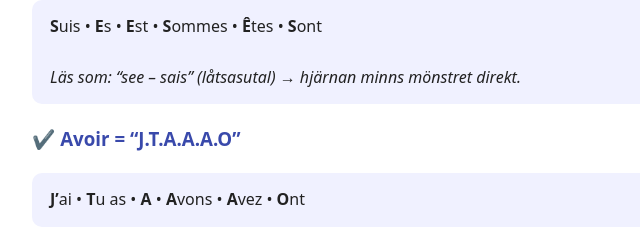
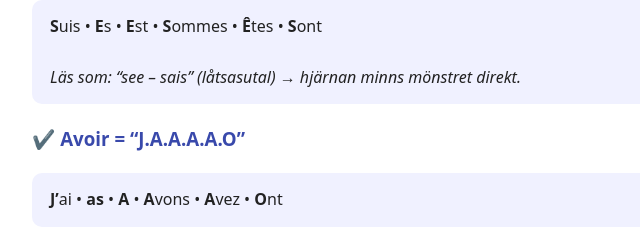
Before and after one commit to vlash74/franska-nov-25, a plain HTML site: page etre_avoir_guide.html in a window 1280 px wide. Shown: the part 980-1218 px from the top of the page, 178-818 px from the left. Drawn offline with Linux system fonts and the light colour scheme.

Commit message:
Correct Avoir mnemonic from 'J.T.A.A.A.O' to 'J.A.A.A.A.O'

```diff
--- a/etre_avoir_guide.html
+++ b/etre_avoir_guide.html
@@ -63,9 +63,9 @@ ul { margin-top:6px; }
     <i>Läs som: “see – sais” (låtsasutal) → hjärnan minns mönstret direkt.</i>
   </div>
 
-  <h3>✔️ Avoir = “J.T.A.A.A.O”</h3>
+  <h3>✔️ Avoir = “J.A.A.A.A.O”</h3>
   <div class="box">
-    <strong>J’</strong>ai • <strong>T</strong>u as • <strong>A</strong> • <strong>A</strong>vons • <strong>A</strong>vez • <strong>O</strong>nt
+    <strong>J’</strong>ai • <strong>as</strong>  • <strong>A</strong> • <strong>A</strong>vons • <strong>A</strong>vez • <strong>O</strong>nt
   </div>
 
   <p class="example"><strong>Tips:</strong> Hjärnan tycker om strukturer mer än ord. Därför funkar mönster mycket bättre än långa listor.</p>
```
